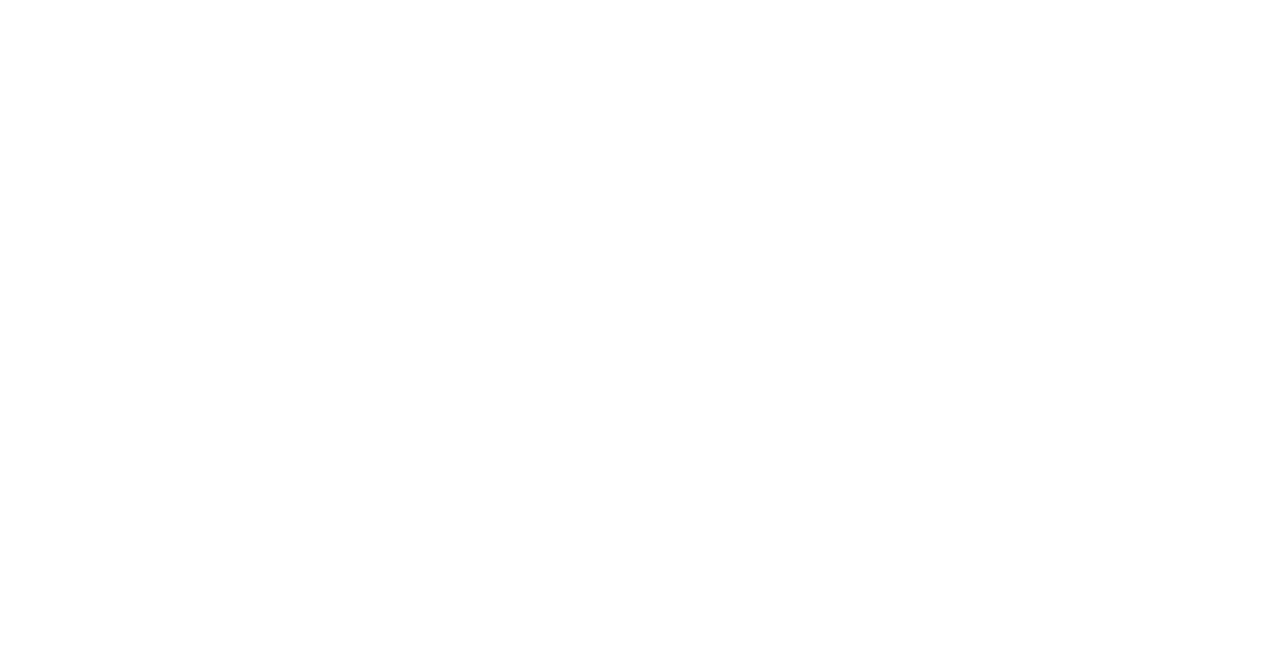
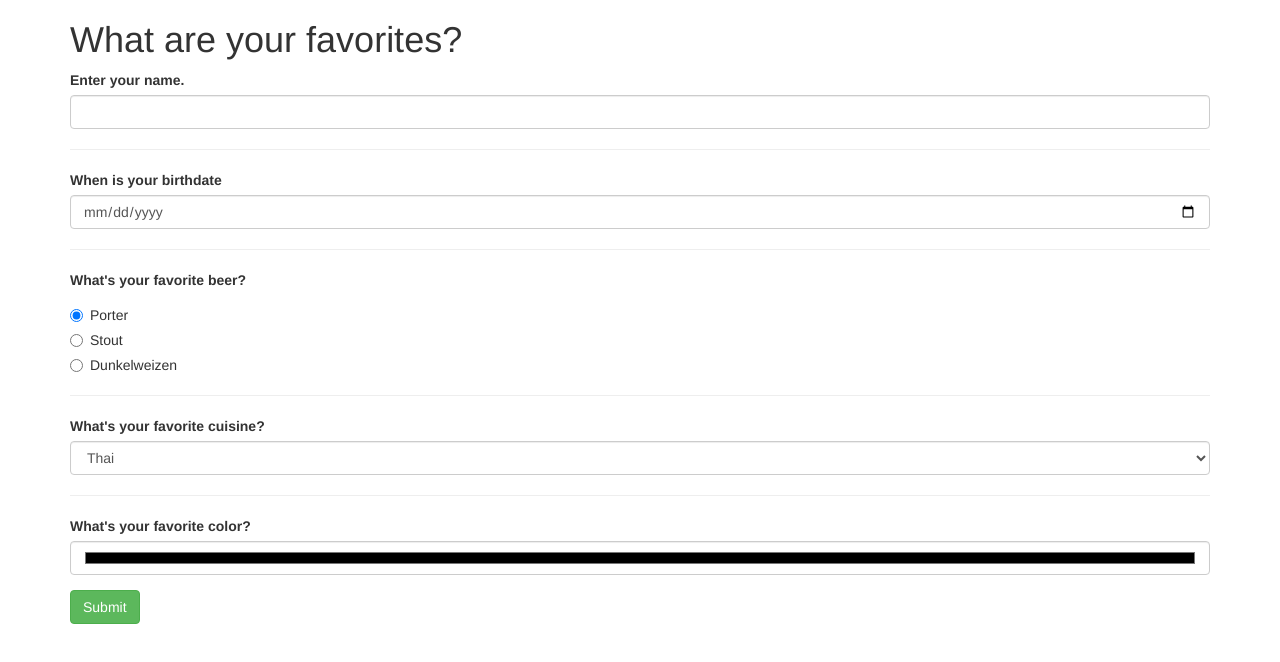
Before and after one commit to Sommersette/survey, a plain HTML site: page index.html in a window 1280 px wide. Drawn offline with Linux system fonts and the light colour scheme.

Commit message:
add js rules to collect survey info, store as variables, and display back to user in feedback section upon submission of form

```diff
--- a/index.html
+++ b/index.html
@@ -9,6 +9,65 @@
     <script src="js/scripts.js" charset="utf-8"></script>
   </head>
   <body>
+    <div class="container">
+      <h1>What are your favorites?</h1>
+      <form id="survey">
+        <!---Name--->
+        <div class="form-group">
+          <label for="name">Enter your name.</label>
+          <input id="name" class="form-control" type="text">
+        </div>
+        <hr />
+        <!---Birthday--->
+          <div class="form-group">
+            <label for="birthdate">When is your birthdate</label>
+            <input type="date" id="birthdate" class="form-control">
+          </div>
+          <hr />
+        <!---Beer--->
+        <div class="form-group">
+          <label for="beer">What's your favorite beer?</label>
+          <div class="radio">
+            <label>
+              <input type="radio" name="beer" value="Porter"checked>Porter
+            </label>
+          </div>
+          <div class="radio">
+            <label>
+              <input type="radio" name="beer" value="Stout">Stout
+            </label>
+          </div>
+          <div class="radio">
+            <label>
+              <input type="radio" name="beer" value="Dunkelweizen">Dunkelweizen
+            </label>
+          </div>
+        </div>
+        <hr />
 
+        <!---Cuisine--->
+        <div class="form-group">
+          <label for="cuisine">What's your favorite cuisine?</label>
+          <select class="form-control" id="cuisine">
+            <option value="Thai">Thai</option>
+            <option value="Indian">Indian</option>
+            <option value="Mediterranean">Mediterranean</option>
+          </select>
+        </div>
+        <hr />
+
+        <!-- Color  -->
+        <div class="form-group">
+          <label for="color">What's your favorite color?</label>
+          <input id="color" class="form-control" type="color">
+        </div>
+
+        <button class="btn btn-success" type="submit">Submit</button>
+
+      </form>
+      <div id="feedback">
+
+      </div>
+    </div><!---Container close--->
   </body>
 </html>
--- a/js/scripts.js
+++ b/js/scripts.js
@@ -0,0 +1,15 @@
+$(function(){
+  $("form#survey").submit(function(event) {
+    event.preventDefault();
+    var nameInput = $("input#name").val();
+    var birthdate = $("input#birthdate").val();
+    var beer = $("input:radio[name=beer]:checked").val();
+    var cuisine = $("#cuisine").val();
+    var color = $("#color").val();
+
+    $("#feedback").text("Thank you " + nameInput + " for your feedback!" );
+    $("#feedback").append(" We've recorded your birthdate as "+ birthdate+ ", your favorite beer as " + beer + ", your favorite cuisine as " + cuisine + " and your favorite hex color as " + color + ".");
+
+  });
+
+});
```
